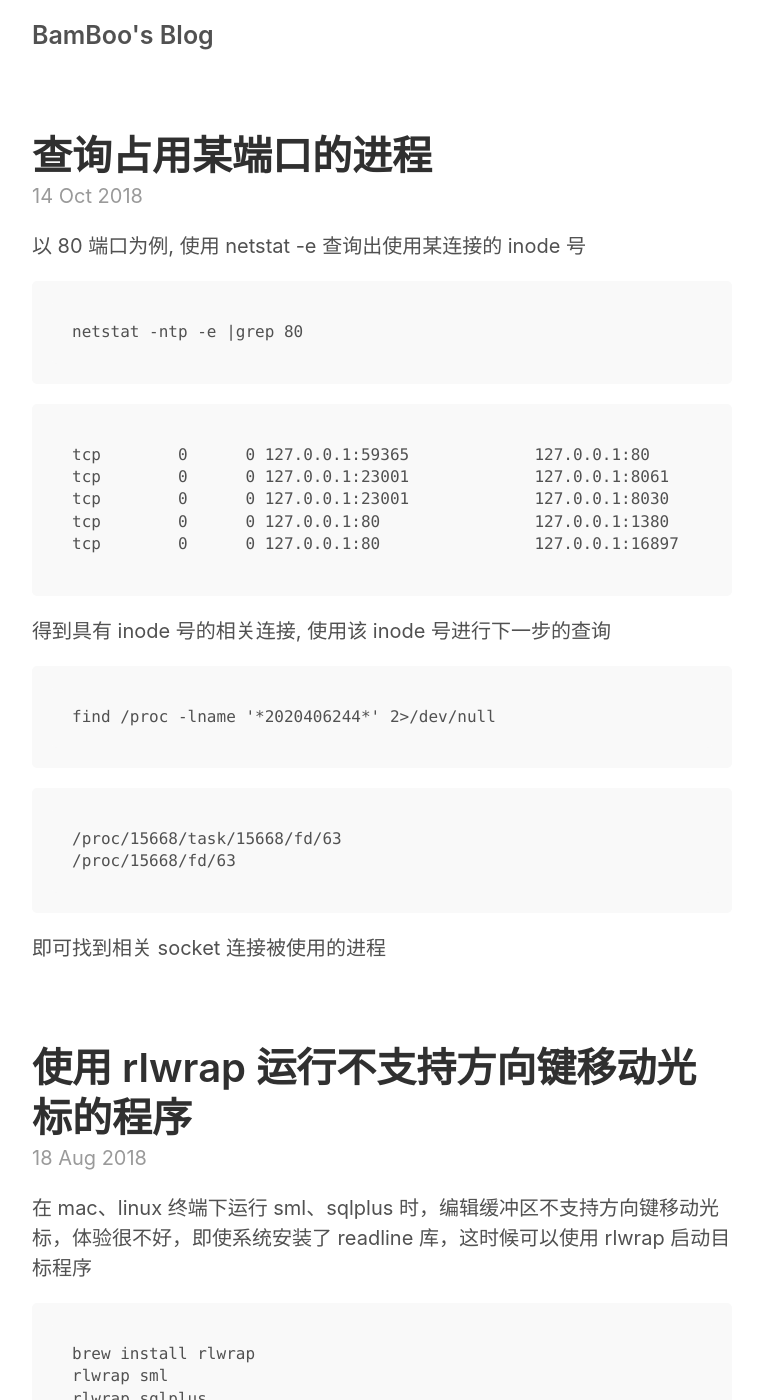
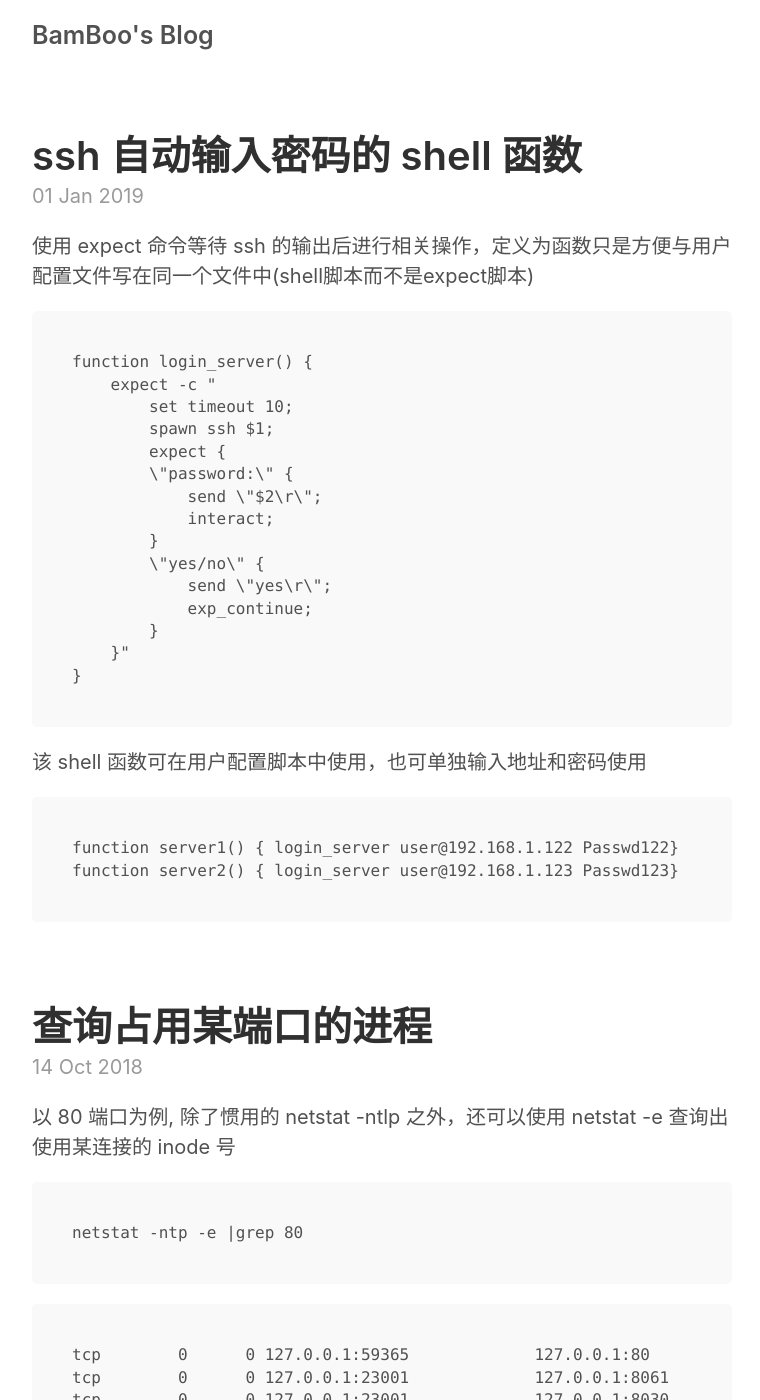
Before and after one commit to oxbambooxo/oxbambooxo.github.io, a Jekyll site: the page built from index.html, in a window 1280 px wide and 1400 px high. Shown: the whole window, without its empty margins (258-1018 px from the left). Built offline with Jekyll 4.4.1, drawn with Linux system fonts in a browser that asks for light colours; the list of posts is cut into pages by our own code; some of the changed text lies outside the part shown.

Commit message:
new post

````diff
--- a/_posts/2018-10-14-find-socket-using.md
+++ b/_posts/2018-10-14-find-socket-using.md
@@ -5,7 +5,7 @@ date:   2018-10-14 13:54:00 +0800
 categories: shell
 ---
 
-以 80 端口为例, 使用 netstat -e 查询出使用某连接的 inode 号
+以 80 端口为例, 除了惯用的 netstat -ntlp 之外，还可以使用 netstat -e 查询出使用某连接的 inode 号
 
 ```
 netstat -ntp -e |grep 80
--- /dev/null
+++ b/_posts/2019-01-01-shell-login-function.md
@@ -0,0 +1,33 @@
+---
+layout: post
+title:  "ssh 自动输入密码的 shell 函数"
+date:   2019-01-01 11:04:00 +0800
+categories: shell
+---
+
+使用 expect 命令等待 ssh 的输出后进行相关操作，定义为函数只是方便与用户配置文件写在同一个文件中(shell脚本而不是expect脚本)
+
+```
+function login_server() {
+    expect -c "
+        set timeout 10;
+        spawn ssh $1;
+        expect {
+        \"password:\" {
+            send \"$2\r\";
+            interact;
+        }
+        \"yes/no\" {
+            send \"yes\r\";
+            exp_continue;
+        }
+    }"
+}
+```
+
+该 shell 函数可在用户配置脚本中使用，也可单独输入地址和密码使用
+
+```
+function server1() { login_server user@192.168.1.122 Passwd122}
+function server2() { login_server user@192.168.1.123 Passwd123}
+```
````
